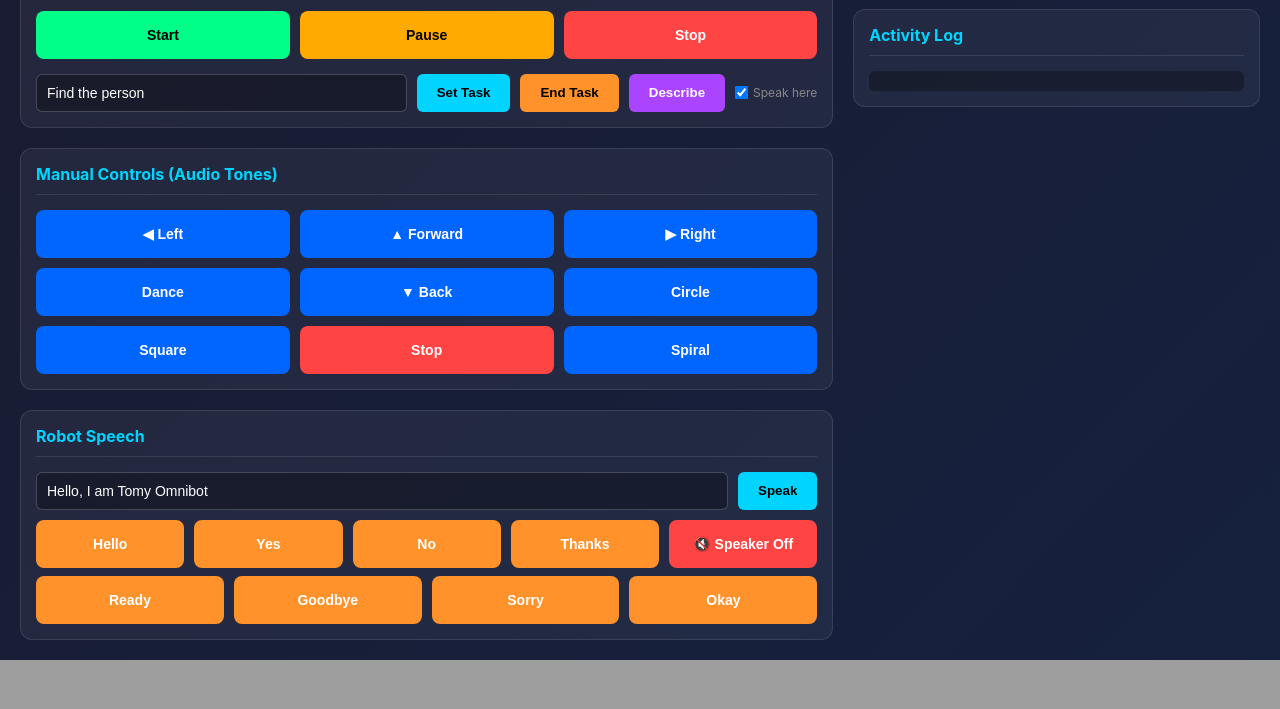
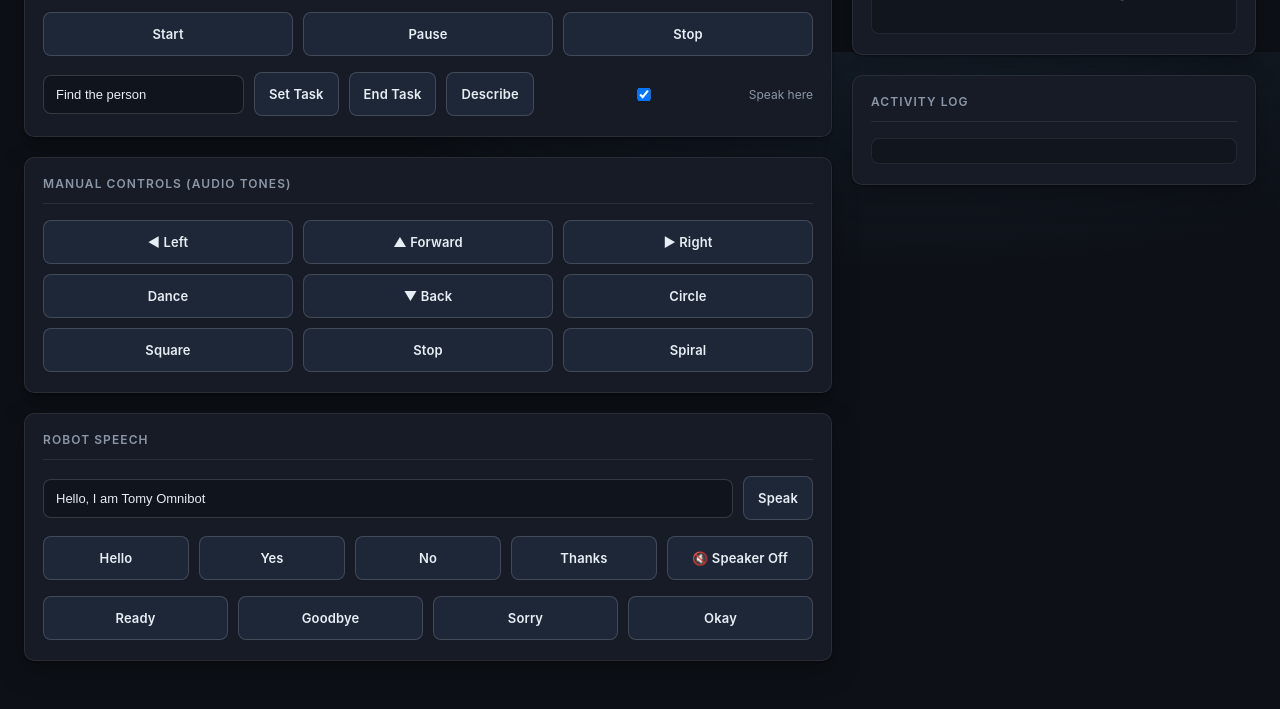
Before and after one commit to MarioCruz/omnibotAi, a Flask app: page / in a window 1280 px wide. Shown: the part 748-1457 px from the top of the page. Before the commit the page ends 1408 px from the top, so only its background shows below. Run offline with Flask 3, Linux system fonts and the light colour scheme; data that the repository does not hold is empty; some libraries are stand-ins or nearby versions.

Commit message:
Restyle main dashboard: refined dark theme (cohesive slate palette, single sky accent, semantic-only colors); replace ad-hoc inline button colors with a class system

```diff
--- a/static/dashboard.css
+++ b/static/dashboard.css
@@ -1,196 +1,259 @@
+/* OmniAI control dashboard — refined dark theme.
+   Palette is driven by the tokens below: one accent (sky), neutral slate
+   surfaces, and desaturated semantic colors reserved for start/stop/pause and
+   destructive actions. Movement + speech buttons share a single neutral style
+   so color only ever signals meaning. */
+:root {
+    --bg: #0d1117;
+    --panel: #161b26;
+    --panel-2: #1b2230;
+    --surface: #1e2738;
+    --border: rgba(255, 255, 255, 0.08);
+    --border-strong: rgba(255, 255, 255, 0.16);
+    --text: #e6edf3;
+    --muted: #8b97a7;
+    --faint: #5b6675;
+    --accent: #38bdf8;
+    --accent-hi: #5cc9fb;
+    --accent-ink: #04222e;
+    --success: #3fb950;
+    --success-ink: #57d96a;
+    --warning: #d6a334;
+    --warning-ink: #e3b552;
+    --danger: #f0564a;
+    --danger-ink: #ff7b70;
+    --radius: 10px;
+    --shadow: 0 1px 2px rgba(0, 0, 0, 0.4), 0 10px 28px rgba(0, 0, 0, 0.28);
+}
+
 body {
-            font-family: -apple-system, BlinkMacSystemFont, 'Segoe UI', Roboto, monospace;
-            background: linear-gradient(135deg, #1a1a2e 0%, #16213e 100%);
-            color: #eee;
+    font-family: -apple-system, BlinkMacSystemFont, 'Segoe UI', Roboto, Helvetica, Arial, sans-serif;
+    background:
+        radial-gradient(1100px 520px at 72% -12%, #18222f 0%, rgba(24, 34, 47, 0) 60%),
+        var(--bg);
+    background-attachment: fixed;
+    color: var(--text);
     min-height: 100vh;
-            padding: 20px;
+    padding: 28px 24px 48px;
+    -webkit-font-smoothing: antialiased;
 }
-        .header {
-            text-align: center;
-            margin-bottom: 20px;
+
+/* Header */
+.header { text-align: center; margin-bottom: 28px; }
+.header h1 {
+    font-size: 22px;
+    font-weight: 650;
+    letter-spacing: 0.01em;
+    color: var(--text);
 }
-        .header h1 {
-            color: #00d4ff;
-            font-size: 28px;
-            margin-bottom: 5px;
+.header h1::before {
+    content: "";
+    display: inline-block;
+    width: 9px; height: 9px;
+    margin-right: 9px;
+    border-radius: 50%;
+    background: var(--accent);
+    box-shadow: 0 0 10px var(--accent);
+    vertical-align: middle;
 }
 .header .status {
-            font-size: 14px;
-            color: #888;
+    margin-top: 7px;
+    font-size: 11px;
+    letter-spacing: 0.1em;
+    text-transform: uppercase;
+    color: var(--muted);
 }
-        .header .status.running { color: #00ff88; }
-        .header .status.stopped { color: #ff4444; }
+.header .status.running { color: var(--success-ink); }
+.header .status.stopped { color: var(--danger-ink); }
 
+/* Layout */
 .container {
     display: grid;
     grid-template-columns: 2fr 1fr;
     gap: 20px;
-            max-width: 1400px;
+    max-width: 1320px;
     margin: 0 auto;
 }
+.left-col, .right-col { display: flex; flex-direction: column; gap: 20px; }
 
+/* Panels */
 .panel {
-            background: rgba(255,255,255,0.05);
-            border-radius: 12px;
-            padding: 15px;
-            border: 1px solid rgba(255,255,255,0.1);
+    background: var(--panel);
+    border: 1px solid var(--border);
+    border-radius: var(--radius);
+    padding: 18px 18px 20px;
+    box-shadow: var(--shadow);
+}
+.panel h2 {
+    font-size: 12px;
+    font-weight: 600;
+    letter-spacing: 0.09em;
+    text-transform: uppercase;
+    color: var(--muted);
+    margin-bottom: 16px;
+    padding-bottom: 12px;
+    border-bottom: 1px solid var(--border);
 }
 
-        .panel h2 {
-            color: #00d4ff;
-            font-size: 16px;
-            margin-bottom: 15px;
-            padding-bottom: 10px;
-            border-bottom: 1px solid rgba(255,255,255,0.1);
-        }
-
+/* Camera stream */
 .stream-container {
     background: #000;
     border-radius: 8px;
     overflow: hidden;
+    border: 1px solid var(--border);
 }
-        .stream-container img {
-            width: 100%;
-            height: auto;
-            display: block;
-        }
+.stream-container img { width: 100%; height: auto; display: block; }
 
+/* Button system */
 .controls {
     display: grid;
     grid-template-columns: repeat(3, 1fr);
     gap: 10px;
-            margin-top: 15px;
+    margin-top: 16px;
 }
-        .controls button {
-            padding: 12px;
-            min-height: 48px;              /* touch target: Apple HIG minimum 44pt */
-            border: none;
+.controls.cols-4 { grid-template-columns: repeat(4, 1fr); }
+.controls.cols-5 { grid-template-columns: repeat(5, 1fr); }
+
+.controls button,
+.task-input button {
+    padding: 11px 14px;
+    min-height: 44px;              /* touch target: Apple HIG minimum 44pt */
+    border: 1px solid var(--border-strong);
     border-radius: 8px;
-            font-size: 14px;
+    font-family: inherit;
+    font-size: 13px;
     font-weight: 600;
-            transition: all 0.2s;
-            /* cursor + touch defaults come from omni.css */
+    letter-spacing: 0.01em;
+    background: var(--surface);
+    color: var(--text);
+    transition: background .15s ease, border-color .15s ease, color .15s ease, transform .07s ease;
 }
-        .controls button:hover { transform: scale(1.02); }
-        .controls button:active { transform: scale(0.97); opacity: 0.85; }
-        .btn-start { background: #00ff88; color: #000; }
-        .btn-stop { background: #ff4444; color: #fff; }
-        .btn-pause { background: #ffaa00; color: #000; }
-        .btn-cmd { background: #0066ff; color: #fff; }
+.controls button:hover,
+.task-input button:hover { background: var(--panel-2); border-color: var(--accent); }
+.controls button:active,
+.task-input button:active { transform: translateY(1px); }
+button:focus-visible { outline: 2px solid var(--accent); outline-offset: 2px; }
 
+/* Variants — color only signals meaning */
+.btn-primary { background: var(--accent); border-color: var(--accent); color: var(--accent-ink); }
+.btn-primary:hover { background: var(--accent-hi); border-color: var(--accent-hi); color: var(--accent-ink); }
+
+.btn-start { background: rgba(63, 185, 80, 0.14); border-color: rgba(63, 185, 80, 0.5); color: var(--success-ink); }
+.btn-start:hover { background: rgba(63, 185, 80, 0.24); border-color: var(--success); }
+
+.btn-pause { background: rgba(214, 163, 52, 0.14); border-color: rgba(214, 163, 52, 0.5); color: var(--warning-ink); }
+.btn-pause:hover { background: rgba(214, 163, 52, 0.24); border-color: var(--warning); }
+
+.btn-stop,
+.btn-danger { background: rgba(240, 86, 74, 0.14); border-color: rgba(240, 86, 74, 0.5); color: var(--danger-ink); }
+.btn-stop:hover,
+.btn-danger:hover { background: rgba(240, 86, 74, 0.24); border-color: var(--danger); }
+
+/* .btn-cmd and .btn-secondary intentionally use the neutral base style. */
+
+/* Task / speech input rows */
 .task-input {
     display: flex;
     gap: 10px;
-            margin-top: 15px;
+    margin-top: 16px;
+    flex-wrap: wrap;
+    align-items: center;
 }
 .task-input input {
     flex: 1;
-            padding: 10px;
-            border: 1px solid rgba(255,255,255,0.2);
-            border-radius: 6px;
-            background: rgba(0,0,0,0.3);
-            color: #fff;
-            font-size: 14px;
+    min-width: 200px;
+    padding: 11px 12px;
+    border: 1px solid var(--border-strong);
+    border-radius: 8px;
+    background: rgba(0, 0, 0, 0.25);
+    color: var(--text);
+    font-size: 13px;
 }
-        .task-input button {
-            padding: 10px 20px;
-            background: #00d4ff;
-            color: #000;
-            border: none;
-            border-radius: 6px;
-            cursor: pointer;
-            font-weight: 600;
+.task-input input::placeholder { color: var(--faint); }
+.task-input input:focus { outline: none; border-color: var(--accent); }
+.task-input button { white-space: nowrap; }
+.task-input label { color: var(--muted) !important; }
+
+/* Stats */
+.stats { display: grid; grid-template-columns: repeat(2, 1fr); gap: 10px; }
+.stat-item {
+    background: var(--panel-2);
+    border: 1px solid var(--border);
+    padding: 14px 10px;
+    border-radius: 8px;
+    text-align: center;
+}
+.stat-item .value {
+    font-size: 22px;
+    font-weight: 700;
+    color: var(--text);
+    font-variant-numeric: tabular-nums;
+}
+.stat-item .label {
+    font-size: 11px;
+    letter-spacing: 0.06em;
+    text-transform: uppercase;
+    color: var(--muted);
+    margin-top: 6px;
 }
 
-        .detections {
+/* Logs (activity + detection history share .log) */
+.log {
     max-height: 200px;
     overflow-y: auto;
+    font-family: ui-monospace, SFMono-Regular, Menlo, Consolas, monospace;
+    font-size: 12px;
+    background: rgba(0, 0, 0, 0.22);
+    border: 1px solid var(--border);
+    padding: 12px;
+    border-radius: 8px;
 }
+.log-entry { margin-bottom: 5px; color: var(--muted); }
+.log-entry.info { color: var(--accent); }
+.log-entry.success { color: var(--success-ink); }
+.log-entry.error { color: var(--danger-ink); }
+
+/* Detection items (when rendered as cards) */
 .detection-item {
     display: flex;
     justify-content: space-between;
     padding: 8px 12px;
-            background: rgba(0,255,136,0.1);
+    margin-bottom: 8px;
+    background: rgba(56, 189, 248, 0.08);
+    border-left: 3px solid var(--accent);
     border-radius: 6px;
-            margin-bottom: 8px;
-            border-left: 3px solid #00ff88;
 }
 .detection-item .label { font-weight: 600; }
-        .detection-item .confidence { color: #00ff88; }
+.detection-item .confidence { color: var(--accent); }
 
-        .commands {
-            max-height: 200px;
-            overflow-y: auto;
-        }
-        .command-item {
-            padding: 8px 12px;
-            background: rgba(0,102,255,0.1);
-            border-radius: 6px;
-            margin-bottom: 8px;
-            font-family: monospace;
-            font-size: 13px;
-            border-left: 3px solid #0066ff;
-        }
-
-        .stats {
-            display: grid;
-            grid-template-columns: repeat(2, 1fr);
-            gap: 10px;
-        }
-        .stat-item {
-            background: rgba(0,0,0,0.2);
-            padding: 12px;
-            border-radius: 8px;
-            text-align: center;
-        }
-        .stat-item .value {
-            font-size: 24px;
-            font-weight: 700;
-            color: #00d4ff;
-        }
-        .stat-item .label {
-            font-size: 12px;
-            color: #888;
-            margin-top: 5px;
-        }
-
-        .log {
-            max-height: 150px;
-            overflow-y: auto;
-            font-family: monospace;
-            font-size: 12px;
-            background: rgba(0,0,0,0.3);
-            padding: 10px;
-            border-radius: 6px;
-        }
-        .log-entry { margin-bottom: 5px; color: #888; }
-        .log-entry.info { color: #00d4ff; }
-        .log-entry.success { color: #00ff88; }
-        .log-entry.error { color: #ff4444; }
-
+/* Navigation log */
 .nav-log {
     max-height: 300px;
     overflow-y: auto;
-            font-family: monospace;
+    font-family: ui-monospace, SFMono-Regular, Menlo, Consolas, monospace;
     font-size: 12px;
+    background: rgba(0, 0, 0, 0.22);
+    border: 1px solid var(--border);
+    padding: 12px;
+    border-radius: 8px;
 }
 .nav-entry {
     padding: 6px 10px;
     margin-bottom: 4px;
     border-radius: 4px;
-            background: rgba(0,0,0,0.3);
+    background: rgba(255, 255, 255, 0.03);
     display: flex;
     gap: 10px;
     align-items: center;
 }
-        .nav-entry .nav-time { color: #666; font-size: 11px; min-width: 70px; }
-        .nav-entry .nav-target { color: #00d4ff; font-weight: 600; min-width: 80px; }
+.nav-entry .nav-time { color: var(--faint); font-size: 11px; min-width: 64px; }
+.nav-entry .nav-target { color: var(--accent); font-weight: 600; min-width: 76px; }
 .nav-entry .nav-action { font-weight: 700; padding: 2px 8px; border-radius: 4px; font-size: 11px; }
-        .nav-action.forward { background: #00ff88; color: #000; }
-        .nav-action.left { background: #ff922b; color: #000; }
-        .nav-action.right { background: #ff922b; color: #000; }
-        .nav-action.stop { background: #ff4444; color: #fff; }
-        .nav-entry .nav-reason { color: #aaa; font-size: 11px; }
+.nav-action.forward { background: rgba(63, 185, 80, 0.2); color: var(--success-ink); }
+.nav-action.left,
+.nav-action.right { background: rgba(214, 163, 52, 0.2); color: var(--warning-ink); }
+.nav-action.stop { background: rgba(240, 86, 74, 0.2); color: var(--danger-ink); }
+.nav-entry .nav-reason { color: var(--muted); font-size: 11px; }
 
 @media (max-width: 900px) {
     .container { grid-template-columns: 1fr; }
--- a/templates/dashboard.html
+++ b/templates/dashboard.html
@@ -28,16 +28,16 @@
                 </div>
                 <div class="task-input">
                     <input type="text" id="taskInput" placeholder="Enter task (e.g., Find the person)" value="Find the person">
-                    <button onclick="setTask()">Set Task</button>
-                    <button onclick="endTask()" style="background:#ff922b;">End Task</button>
-                    <button onclick="describeScene()" style="background:#aa44ff; color:#fff;">Describe</button>
-                    <label style="display:flex; align-items:center; gap:5px; font-size:12px; color:#888; cursor:pointer;">
+                    <button class="btn-primary" onclick="setTask()">Set Task</button>
+                    <button class="btn-secondary" onclick="endTask()">End Task</button>
+                    <button class="btn-secondary" onclick="describeScene()">Describe</button>
+                    <label style="display:flex; align-items:center; gap:5px; font-size:12px; cursor:pointer;">
                         <input type="checkbox" id="speakLocal" checked> Speak here
                     </label>
                 </div>
             </div>
 
-            <div class="panel" style="margin-top: 20px;">
+            <div class="panel">
                 <h2>Manual Controls (Audio Tones)</h2>
                 <div class="controls">
                     <button class="btn-cmd" onclick="sendCommand('left')">&#9664; Left</button>
@@ -47,29 +47,29 @@
                     <button class="btn-cmd" onclick="sendCommand('backward')">&#9660; Back</button>
                     <button class="btn-cmd" onclick="sendCommand('circle')">Circle</button>
                     <button class="btn-cmd" onclick="sendCommand('square')">Square</button>
-                    <button class="btn-cmd" onclick="sendCommand('stop')" style="background:#ff4444;">Stop</button>
+                    <button class="btn-cmd btn-danger" onclick="sendCommand('stop')">Stop</button>
                     <button class="btn-cmd" onclick="sendCommand('spiral')">Spiral</button>
                 </div>
             </div>
 
-            <div class="panel" style="margin-top: 20px;">
+            <div class="panel">
                 <h2>Robot Speech</h2>
                 <div class="task-input">
                     <input type="text" id="speechInput" placeholder="Type message for robot to speak..." value="Hello, I am Tomy Omnibot">
-                    <button onclick="speakText()">Speak</button>
+                    <button class="btn-primary" onclick="speakText()">Speak</button>
                 </div>
-                <div class="controls" style="grid-template-columns: repeat(5, 1fr); margin-top: 10px;">
-                    <button class="btn-cmd" style="background:#ff922b;" onclick="playPhrase('hello')">Hello</button>
-                    <button class="btn-cmd" style="background:#ff922b;" onclick="playPhrase('yes')">Yes</button>
-                    <button class="btn-cmd" style="background:#ff922b;" onclick="playPhrase('no')">No</button>
-                    <button class="btn-cmd" style="background:#ff922b;" onclick="playPhrase('thanks')">Thanks</button>
-                    <button class="btn-cmd" style="background:#ff4444;" onclick="sendCommand('speaker_off')">🔇 Speaker Off</button>
+                <div class="controls cols-5">
+                    <button class="btn-cmd" onclick="playPhrase('hello')">Hello</button>
+                    <button class="btn-cmd" onclick="playPhrase('yes')">Yes</button>
+                    <button class="btn-cmd" onclick="playPhrase('no')">No</button>
+                    <button class="btn-cmd" onclick="playPhrase('thanks')">Thanks</button>
+                    <button class="btn-cmd btn-danger" onclick="sendCommand('speaker_off')">🔇 Speaker Off</button>
                 </div>
-                <div class="controls" style="grid-template-columns: repeat(4, 1fr); margin-top: 8px;">
-                    <button class="btn-cmd" style="background:#ff922b;" onclick="playPhrase('ready')">Ready</button>
-                    <button class="btn-cmd" style="background:#ff922b;" onclick="playPhrase('goodbye')">Goodbye</button>
-                    <button class="btn-cmd" style="background:#ff922b;" onclick="playPhrase('sorry')">Sorry</button>
-                    <button class="btn-cmd" style="background:#ff922b;" onclick="playPhrase('okay')">Okay</button>
+                <div class="controls cols-4">
+                    <button class="btn-cmd" onclick="playPhrase('ready')">Ready</button>
+                    <button class="btn-cmd" onclick="playPhrase('goodbye')">Goodbye</button>
+                    <button class="btn-cmd" onclick="playPhrase('sorry')">Sorry</button>
+                    <button class="btn-cmd" onclick="playPhrase('okay')">Okay</button>
                 </div>
             </div>
         </div>
@@ -101,21 +101,21 @@
                 </div>
             </div>
 
-            <div class="panel" style="margin-top: 20px;">
+            <div class="panel">
                 <h2>Detection History</h2>
                 <div class="log" id="detectionsList" style="max-height: 200px; overflow-y: auto;">
                     <div style="color: #666; text-align: center; padding: 20px;">No detections yet</div>
                 </div>
             </div>
 
-            <div class="panel" style="margin-top: 20px;">
+            <div class="panel">
                 <h2>Navigation Log</h2>
                 <div class="nav-log" id="navLog">
                     <div style="color: #666; text-align: center; padding: 20px;">Set a task to start navigation</div>
                 </div>
             </div>
 
-            <div class="panel" style="margin-top: 20px;">
+            <div class="panel">
                 <h2>Activity Log</h2>
                 <div class="log" id="activityLog"></div>
             </div>
```
Lines whose indentation alone changed are shown as unchanged.
